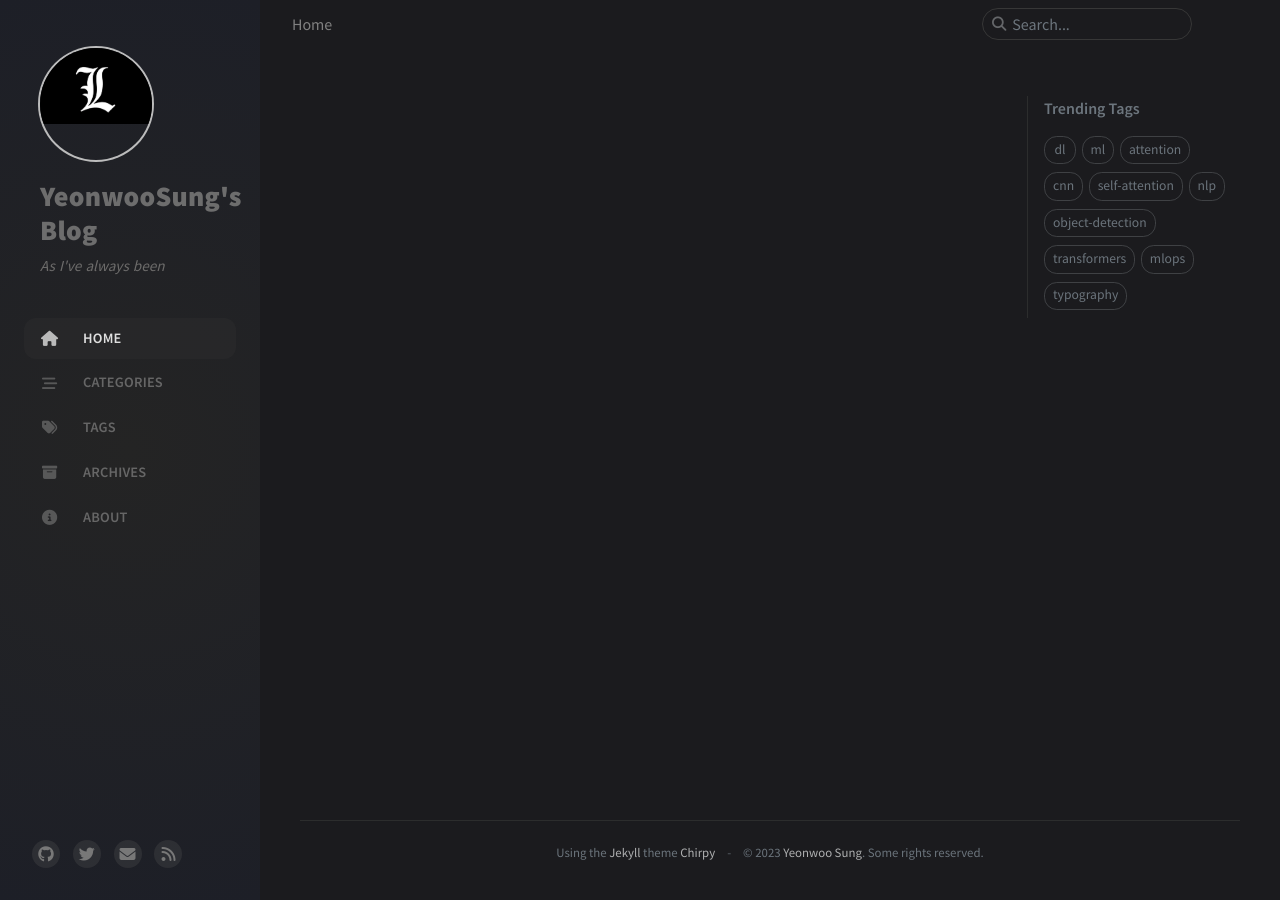
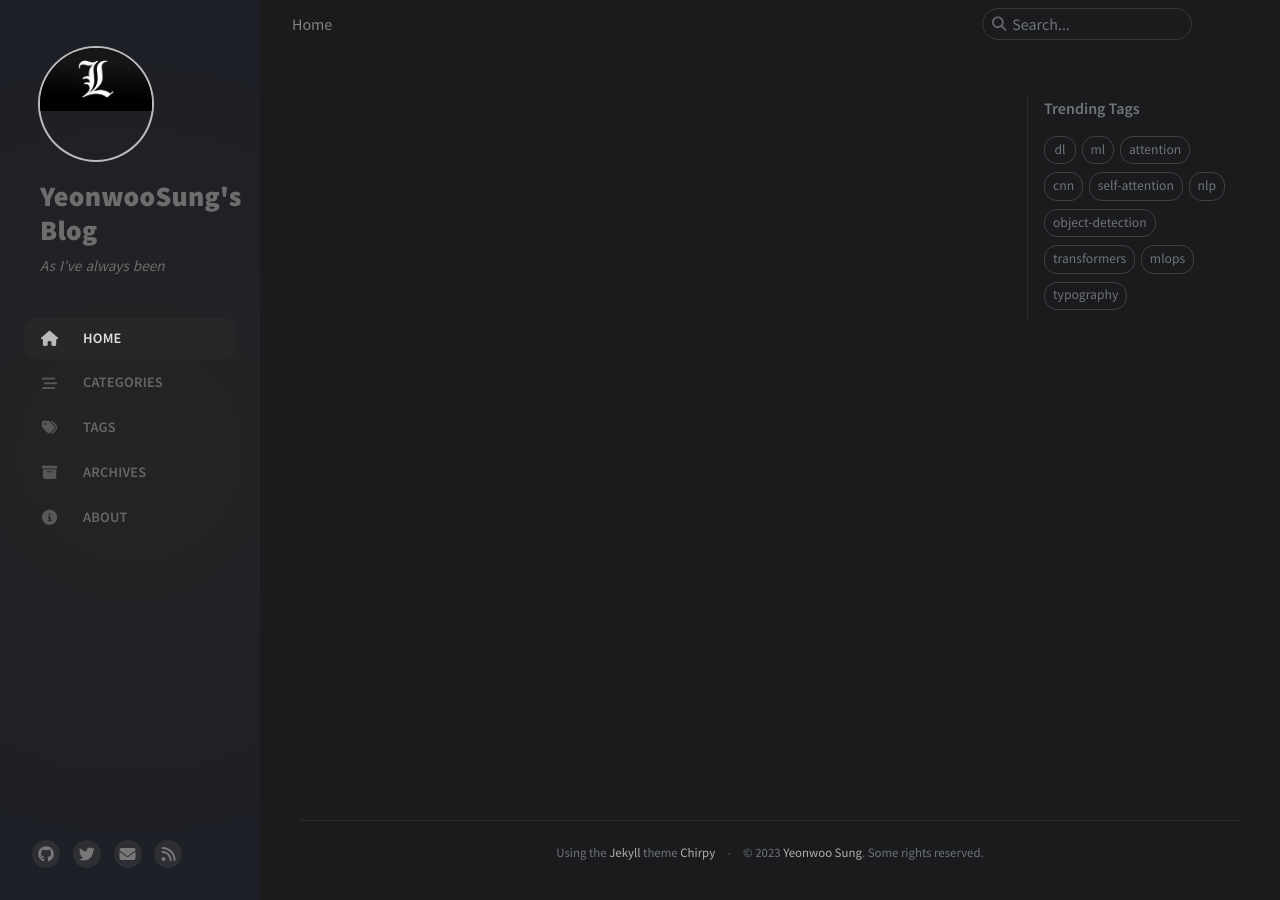
Before and after one commit to YeonwooSung/YeonwooSung.github.io, a Jekyll site: the page built from index.html, in a window 1280 px wide. Built offline with Jekyll 4.4.1, drawn with Linux system fonts in a browser that asks for light colours; comment, search, counter and statistics services are not loaded.

Commit message:
fix: Update avatar img

```diff
--- a/_config.yml
+++ b/_config.yml
@@ -80,7 +80,7 @@ theme_mode: dark # [light|dark]
 img_cdn:
 
 # the avatar on sidebar, support local or CORS resources
-avatar: /assets/img/avatar/L_black.png
+avatar: /assets/img/avatar/L.jpg
 
 # boolean type, the global switch for TOC in posts.
 toc: true
```
Also changed, not shown: assets/img/avatar/L.jpg (added), assets/img/avatar/L_black.png (deleted).
